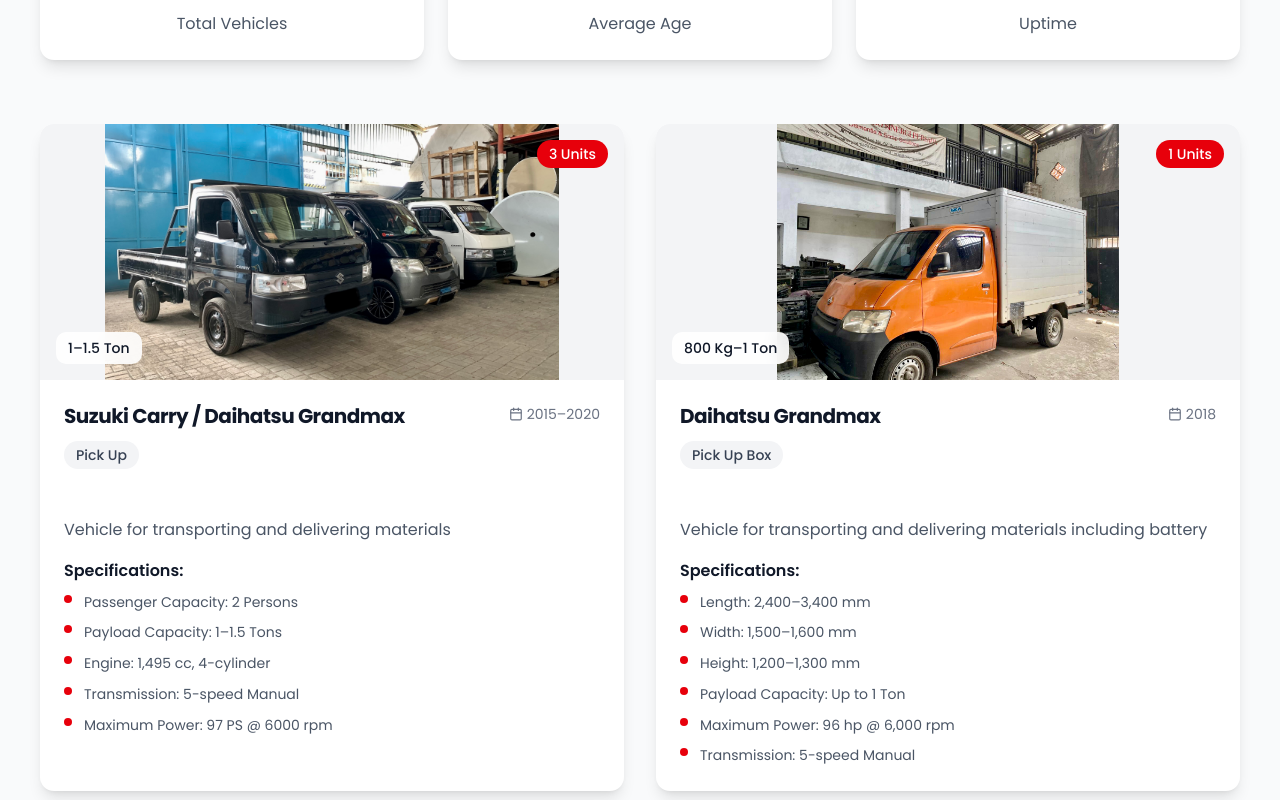
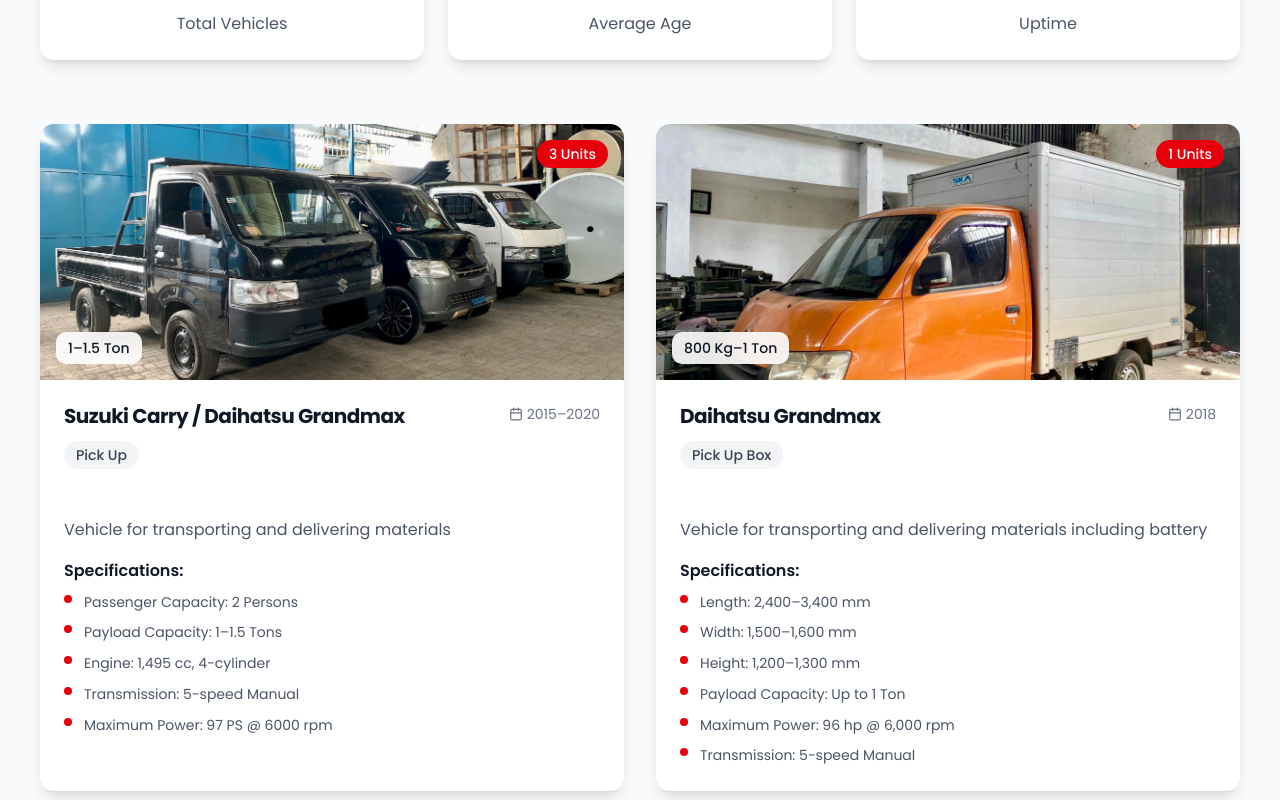
Before and after one commit to fz-project/misp, a Next.js app: page / in a window 1280 px wide. Shown: the part 4420-5220 px from the top of the page. Built offline with nearby package versions, Linux system fonts and the light colour scheme.

Commit message:
Update Fleet.jsx

```diff
--- a/src/components/Fleet.jsx
+++ b/src/components/Fleet.jsx
@@ -88,13 +88,11 @@
                   <img
                     src={vehicle.image}
                     alt={vehicle.name}
-                    className="w-full h-48 sm:h-56 md:h-64 lg:h-64 object-contain bg-gray-100 group-hover:scale-105 transition-transform duration-300"
+                    className="w-full h-48 sm:h-56 md:h-64 lg:h-64 object-cover group-hover:scale-105 transition-transform duration-300"
                   />
-                  {/* Badge jumlah */}
                   <div className="absolute top-2 sm:top-4 right-2 sm:right-4 bg-red-600 text-white px-2 sm:px-3 py-1 rounded-full text-xs sm:text-sm font-medium">
                     {vehicle.quantity} Units
                   </div>
-                  {/* Badge kapasitas */}
                   <div className="absolute bottom-2 sm:bottom-4 left-2 sm:left-4 bg-white/90 backdrop-blur-sm px-2 sm:px-3 py-1 rounded-lg">
                     <span className="text-xs sm:text-sm font-medium text-gray-900">
                       {vehicle.capacity}
@@ -102,7 +100,7 @@
                   </div>
                 </div>
 
-                {/* Info kendaraan */}
+                {/* Info */}
                 <CardHeader className="p-4 sm:p-5 md:p-6">
                   <div className="flex flex-col sm:flex-row justify-between items-start gap-2 sm:gap-0 mb-2 sm:mb-3">
                     <CardTitle className="text-lg sm:text-xl font-bold text-gray-900 group-hover:text-red-600 transition-colors duration-300 leading-tight">
@@ -125,7 +123,6 @@
                   <p className="text-sm sm:text-base text-gray-600 mb-3 sm:mb-4 leading-relaxed">
                     {vehicle.description}
                   </p>
-
                   <div className="space-y-2">
                     <h4 className="font-semibold text-sm sm:text-base text-gray-900 mb-2">
                       Specifications:
@@ -149,7 +146,7 @@
         </motion.div>
       </div>
 
-      {/* Modal Gambar */}
+      {/* Modal */}
       {selectedImage && (
         <div
           className="fixed inset-0 bg-black/70 flex justify-center items-center z-50"
```
